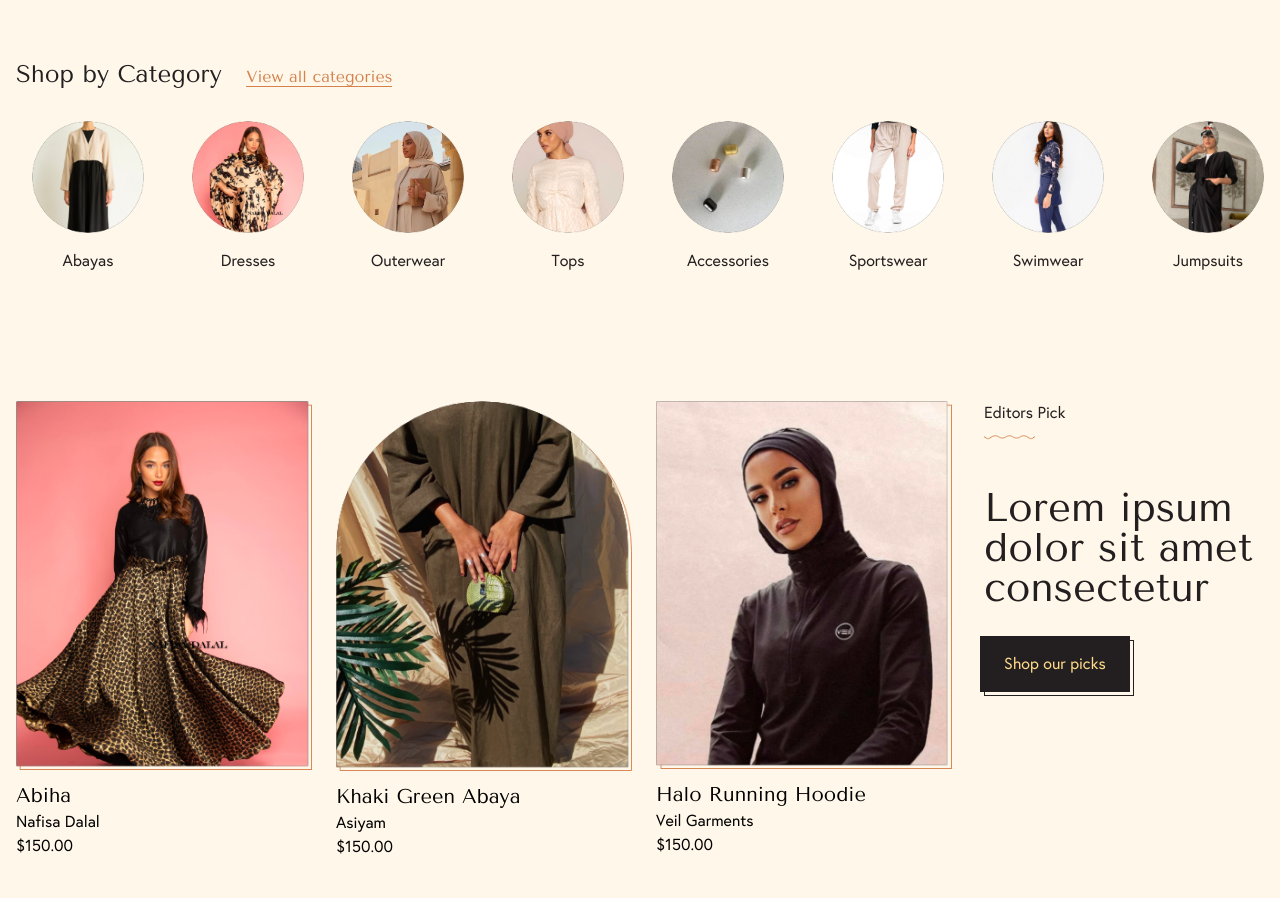
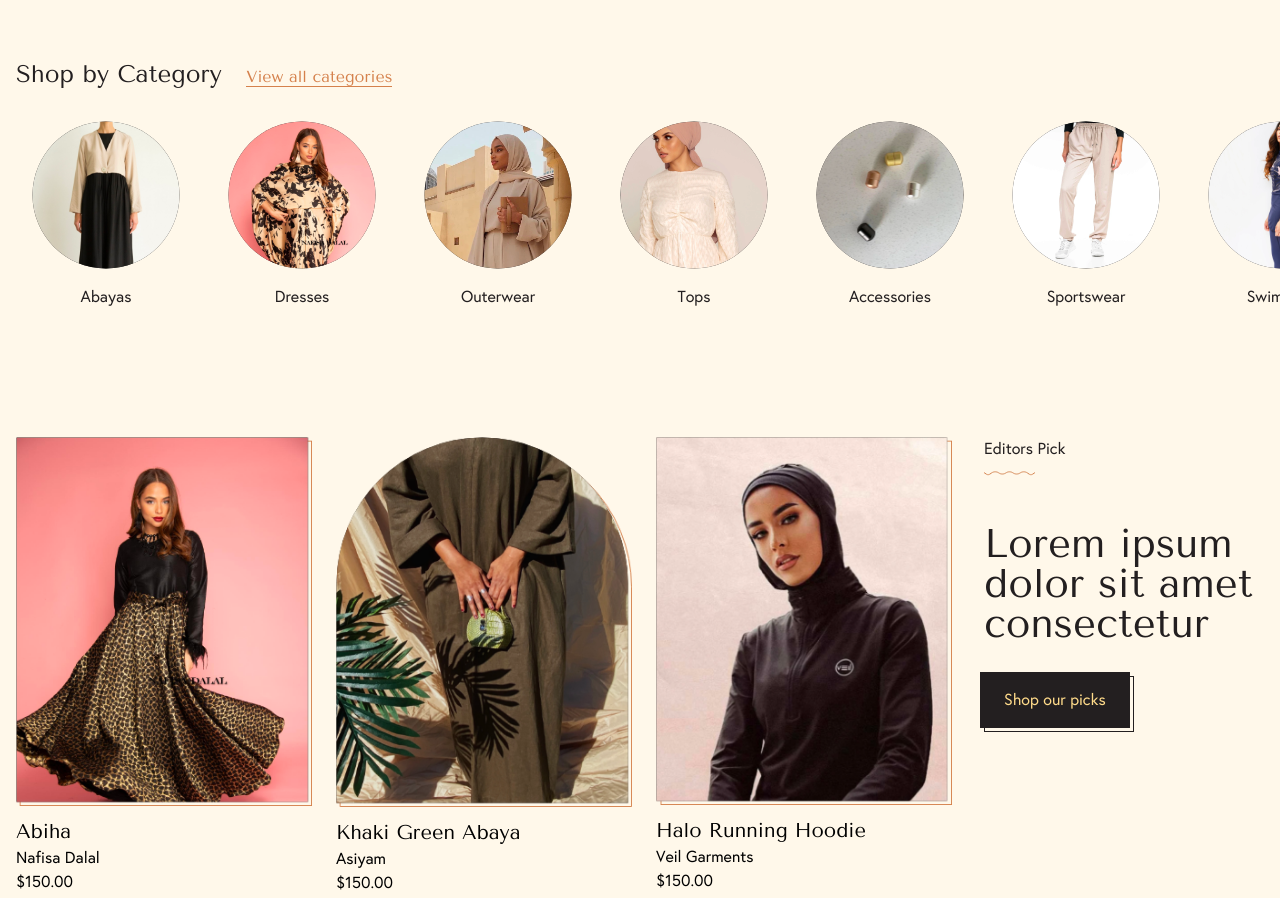
Before and after one commit to Farhadnawab/mesty-tailwind, a website: page index.html in a window 1280 px wide. Shown: the part 1380-2278 px from the top of the page. Drawn offline with nearby package versions, Linux system fonts and the light colour scheme; files that its build step writes are made by us from their sources.

Commit message:
minor bugs fixed

```diff
--- a/assets/css/styles.css
+++ b/assets/css/styles.css
@@ -74,6 +74,10 @@
 html {
     @apply overflow-x-hidden;
     font-size:16px;
+}
+
+.main-wrapper {
+    overflow: hidden;
 }
 
 .btn-1 {
--- a/index.html
+++ b/index.html
@@ -16,8 +16,9 @@
 
 <body class="font-europa bg-light">
 
+    <div class="main-wrapper">
     <!-- HEADER -->
-    <header class="relative overflow-hidden z-10">
+    <header class="relative z-10">
         <div class="bg-dark px-4 md:px-6 py-2 flex justify-between items-center -mx-4">
             <div class="px-4">
                 <svg width="90px" height="21px" viewbox="0 0 90 21" version="1.1" xmlns:xlink="http://www.w3.org/1999/xlink" xmlns="http://www.w3.org/2000/svg">
@@ -227,49 +228,49 @@
             <div class="container mx-auto px-4">
                 <h2 class="font-tenor text-xl lg:text-1-5rem text-dark">Shop by Category <a href="#" class="text-sm lg:text-base text-primary border-b border-primary ml-4">View all categories</a></h2>
                 <div class="flex mt-8 -mx-2 w-screen">
-                    <div class="category-block px-2 md:px-4 lg:px-6">
+                    <div class="category-block flex-none px-2 md:px-4 lg:px-6">
                         <a href="#" class="text-center ">
                             <img src="/assets/images/abaya-category.png" srcset="/assets/images/abaya-category.png 1x, /assets/images/abaya-category@2x.png 2x, /assets/images/abaya-category@3x.png 3x" alt=""  class="inline-block w-28 md:w-32 lg:w-9-25rem " />
                             <span class="mt-4 text-dark block">Abayas</span>
                         </a>
                     </div>
 
-                    <div class="category-block px-2 md:px-4 lg:px-6">
+                    <div class="category-block flex-none px-2 md:px-4 lg:px-6">
                         <a href="#" class="text-center ">
                             <img src="/assets/images/dresses.png" srcset="/assets/images/dresses.png 1x, /assets/images/dresses@2x.png 2x, /assets/images/dresses@3x.png 3x" alt=""  class="inline-block w-28 md:w-32 lg:w-9-25rem " />
                             <span class="mt-4 text-dark block">Dresses</span>
                         </a>
                     </div>
 
-                    <div class="category-block px-2 md:px-4 lg:px-6">
+                    <div class="category-block flex-none px-2 md:px-4 lg:px-6">
                         <a href="#" class="text-center ">
                             <img src="/assets/images/outerwear.png" srcset="/assets/images/outerwear.png 1x, /assets/images/outerwear@2x.png 2x, /assets/images/outerwear@3x.png 3x" alt=""  class="inline-block w-28 md:w-32 lg:w-9-25rem " />
                             <span class="mt-4 text-dark block">Outerwear</span>
                         </a>
                     </div>
 
-                    <div class="category-block px-2 md:px-4 lg:px-6">
+                    <div class="category-block flex-none px-2 md:px-4 lg:px-6">
                         <a href="#" class="text-center ">
                             <img src="/assets/images/tops-category.png" srcset="/assets/images/tops-category.png 1x, /assets/images/tops-category@2x.png 2x, /assets/images/tops-category@3x.png 3x" alt=""  class="inline-block w-28 md:w-32 lg:w-9-25rem " />
                             <span class="mt-4 text-dark block">Tops</span>
                         </a>
                     </div>
 
-                    <div class="category-block px-2 md:px-4 lg:px-6">
+                    <div class="category-block flex-none px-2 md:px-4 lg:px-6">
                         <a href="#" class="text-center ">
                             <img src="/assets/images/accessories.png" srcset="/assets/images/accessories.png 1x, /assets/images/accessories-category@2x.png 2x, /assets/images/accessories-category@3x.png 3x" alt=""  class="inline-block w-28 md:w-32 lg:w-9-25rem " />
                             <span class="mt-4 text-dark block">Accessories</span>
                         </a>
                     </div>
 
-                    <div class="category-block px-2 md:px-4 lg:px-6">
+                    <div class="category-block flex-none px-2 md:px-4 lg:px-6">
                         <a href="#" class="text-center ">
                             <img src="/assets/images/sportswear-category.png" srcset="/assets/images/sportswear-category.png 1x, /assets/images/sportswear-category@2x.png 2x, /assets/images/sportswear-category@3x.png 3x" alt=""  class="inline-block w-28 md:w-32 lg:w-9-25rem " />
                             <span class="mt-4 text-dark block">Sportswear</span>
                         </a>
                     </div>
 
-                    <div class="category-block px-2 md:px-4 lg:px-6">
+                    <div class="category-block flex-none px-2 md:px-4 lg:px-6">
                         <a href="#" class="text-center ">
                             <img src="/assets/images/swimwear-category.png" srcset="/assets/images/swimwear-category.png 1x, /assets/images/swimwear-category@2x.png 2x, /assets/images/swimwear-category@3x.png 3x" alt=""  class="inline-block w-28 md:w-32 lg:w-9-25rem " />
                             <span class="mt-4 text-dark block">Swimwear</span>
@@ -277,7 +278,7 @@
                     </div>
 
 
-                    <div class="category-block px-2 md:px-4 lg:px-6">
+                    <div class="category-block flex-none px-2 md:px-4 lg:px-6">
                         <a href="#" class="text-center ">
                             <img src="/assets/images/jumpsuits-category.png" srcset="/assets/images/jumpsuits-category.png 1x, /assets/images/jumpsuits-category@2x.png 2x, /assets/images/jumpsuits-category@3x.png 3x" alt=""  class="inline-block w-28 md:w-32 lg:w-9-25rem " />
                             <span class="mt-4 text-dark block">Jumpsuits</span>
@@ -674,7 +675,7 @@
                     <li class="mb-2"><a href="#" class="hover:text-dark">Returns & Refunds</a></li>
                     <li class="mb-2"><a href="#" class="hover:text-dark">Shipping & Delivery</a></li>
                     <li class="mb-2 md:hidden">
-                        <svg width="347px" height="31px" viewbox="0 0 347 31" version="1.1" xmlns:xlink="http://www.w3.org/1999/xlink" xmlns="http://www.w3.org/2000/svg">
+                        <svg class="max-w-full" width="347px" height="31px" viewbox="0 0 347 31" version="1.1" xmlns:xlink="http://www.w3.org/1999/xlink" xmlns="http://www.w3.org/2000/svg">
                                 <defs>
                                     <filter id="filter_1">
                                     <feColorMatrix in="SourceGraphic" type="matrix" values="0 0 0 0 0.13725491 0 0 0 0 0.12156863 0 0 0 0 0.1254902 0 0 0 1 0" />
@@ -787,7 +788,7 @@
 
         <div class="container mx-auto px-4 pt-10 md:pt-16 lg:pt-24 flex flex-wrap lg:flex-no-wrap justify-between items-center">
             <div class="hidden md:block lg:w-auto w-1/2">
-                <svg width="347px" height="31px" viewbox="0 0 347 31" version="1.1" xmlns:xlink="http://www.w3.org/1999/xlink" xmlns="http://www.w3.org/2000/svg">
+                <svg class="max-w-full" width="347px" height="31px" viewbox="0 0 347 31" version="1.1" xmlns:xlink="http://www.w3.org/1999/xlink" xmlns="http://www.w3.org/2000/svg">
                 <defs>
                     <filter id="filter_1">
                     <feColorMatrix in="SourceGraphic" type="matrix" values="0 0 0 0 0.13725491 0 0 0 0 0.12156863 0 0 0 0 0.1254902 0 0 0 1 0" />
@@ -900,5 +901,7 @@
             </div>
         </div>
     </footer>
+
+    </div>
 </body>
 </html>
```
